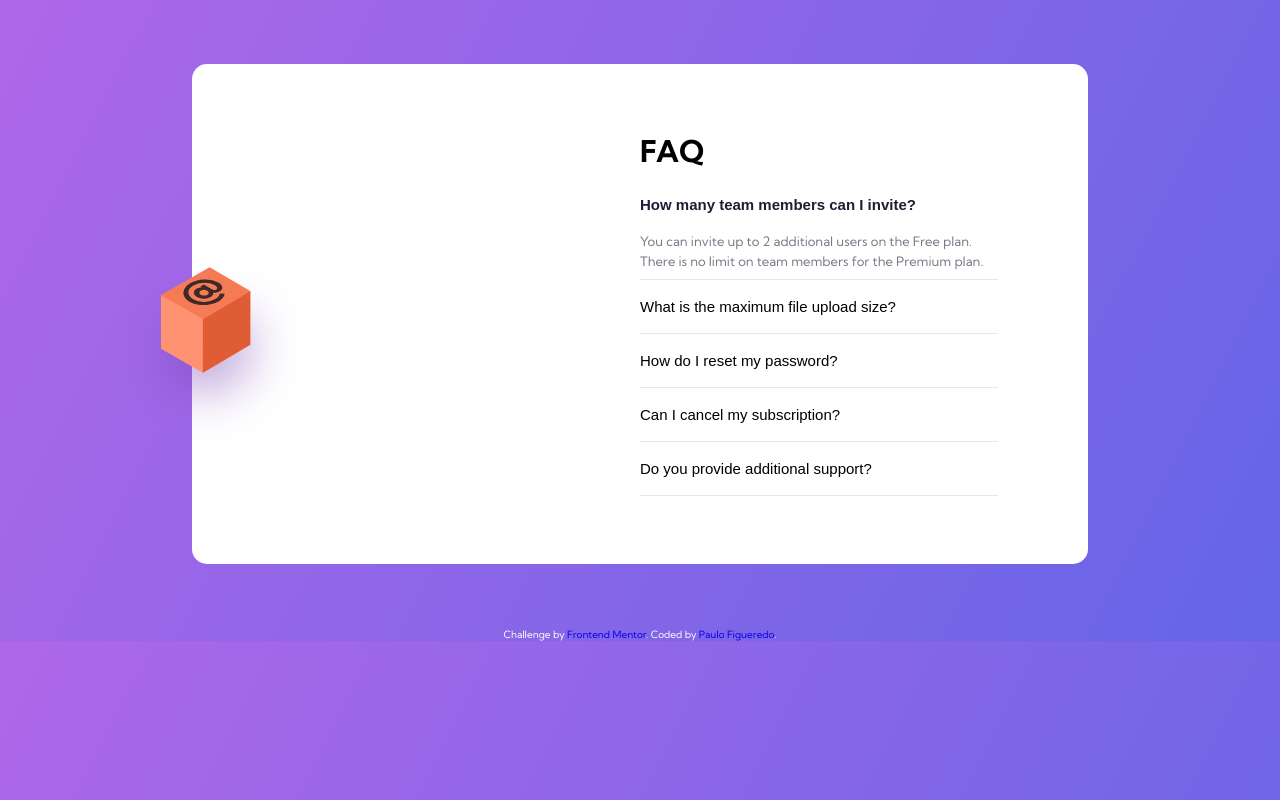
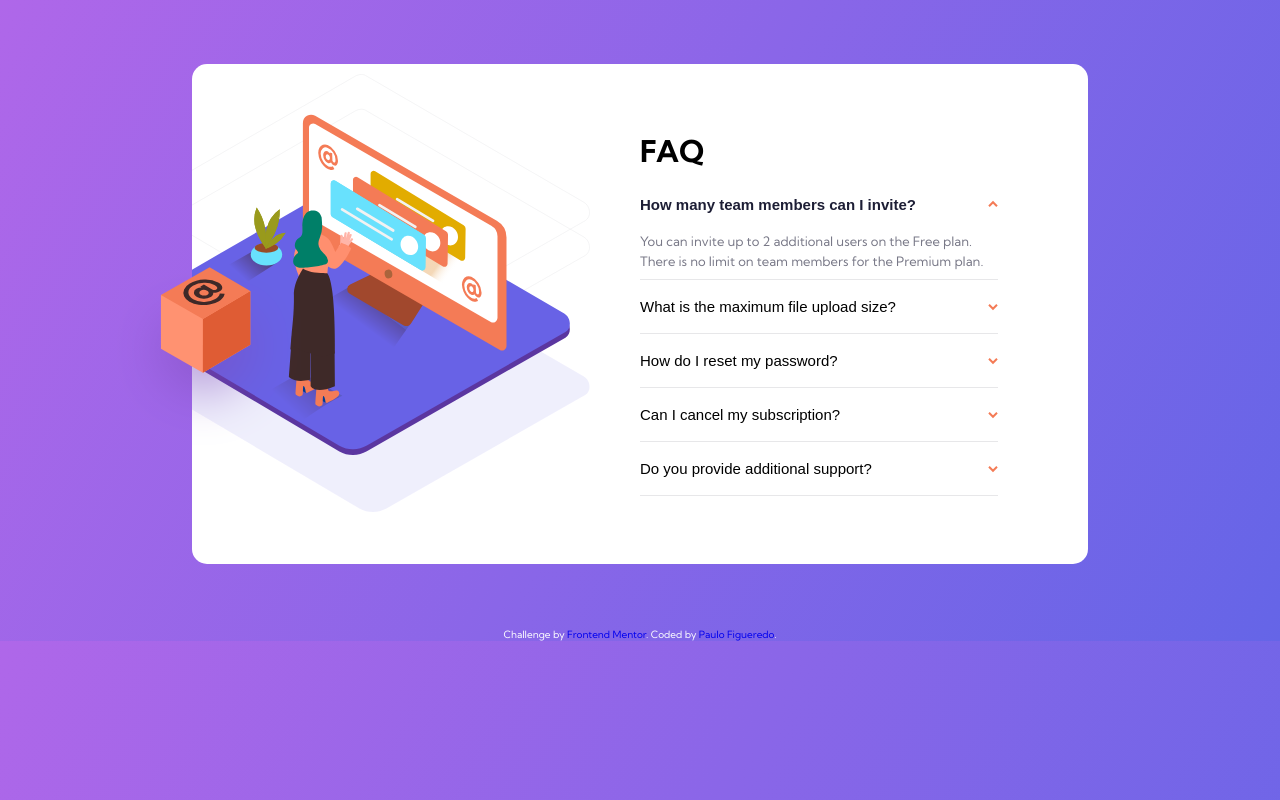
Before and after one commit to PHnrq/faq-accordion-card, a plain HTML site: page index.html in a window 1280 px wide. Both pictures are taken after a click on the button "How many team members can I invite?". Drawn offline with Linux system fonts and the light colour scheme.

Commit message:
fix path

```diff
--- a/style/style.css
+++ b/style/style.css
@@ -46,7 +46,7 @@ main{
 .ilustration{
   width: 100%;
   height: 50rem;
-  background-image: url(./images/illustration-woman-online-desktop.svg), url(./images/bg-pattern-desktop.svg);
+  background-image: url(../images/illustration-woman-online-desktop.svg), url(../images/bg-pattern-desktop.svg);
   background-repeat: no-repeat;
   background-size: contain;
   background-position-x: -7rem, -5rem;
@@ -116,7 +116,7 @@ main{
 }
 
 .accordion:after {
-  content: url(./images/icon-arrow-down.svg);
+  content: url(../images/icon-arrow-down.svg);
   font-size: 13px;
   color: var(--soft-red);
   float: right;
@@ -124,7 +124,7 @@ main{
 }
 
 .active:after {
-  content: url(./images/icon-arrow-down.svg);
+  content: url(../images/icon-arrow-down.svg);
   transform: scaleY(-1);
 }
 
```
